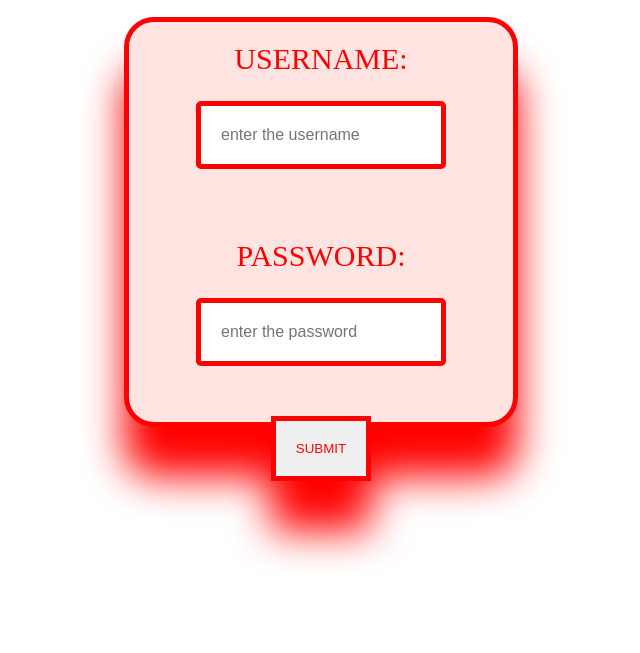
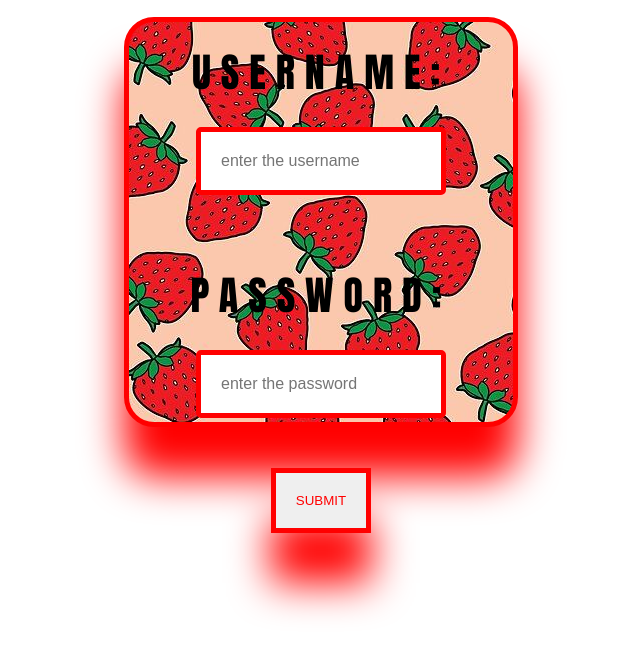
Before and after one commit to soniya021/login-form, a plain HTML site: page index.html in a window 1280 px wide. Shown: the part 91-744 px from the top of the page, without its empty margins (319-959 px from the left). Drawn offline with Linux system fonts and the light colour scheme.

Commit message:
changed bg

```diff
--- a/styles.css
+++ b/styles.css
@@ -22,9 +22,11 @@ body {
 border-radius: 30px;
   width: 30vw;
   height: 50vh;
-  background-color: mistyrose;
+  background-image:url(/06a36e4d78172aaa5f65f9af2632d040.jpg);
   filter:drop-shadow(0 50px 20px red);
   border: 5px solid red;
+
+
 }
 .container  input[type="text"] {
 
@@ -40,9 +42,11 @@ border-radius: 30px;
 
 /* Style for label */
  label {
+    font-family: Impact, Haettenschweiler, 'Arial Narrow Bold', sans-serif;
     padding: 20px;
-    font-size:30px;
-    color: red;
+    font-size:40px;
+    color: black;
+    letter-spacing: 10px;
     margin-bottom:5px;
     display: block;
 }
```
Also changed, not shown: 06a36e4d78172aaa5f65f9af2632d040.jpg (added).
